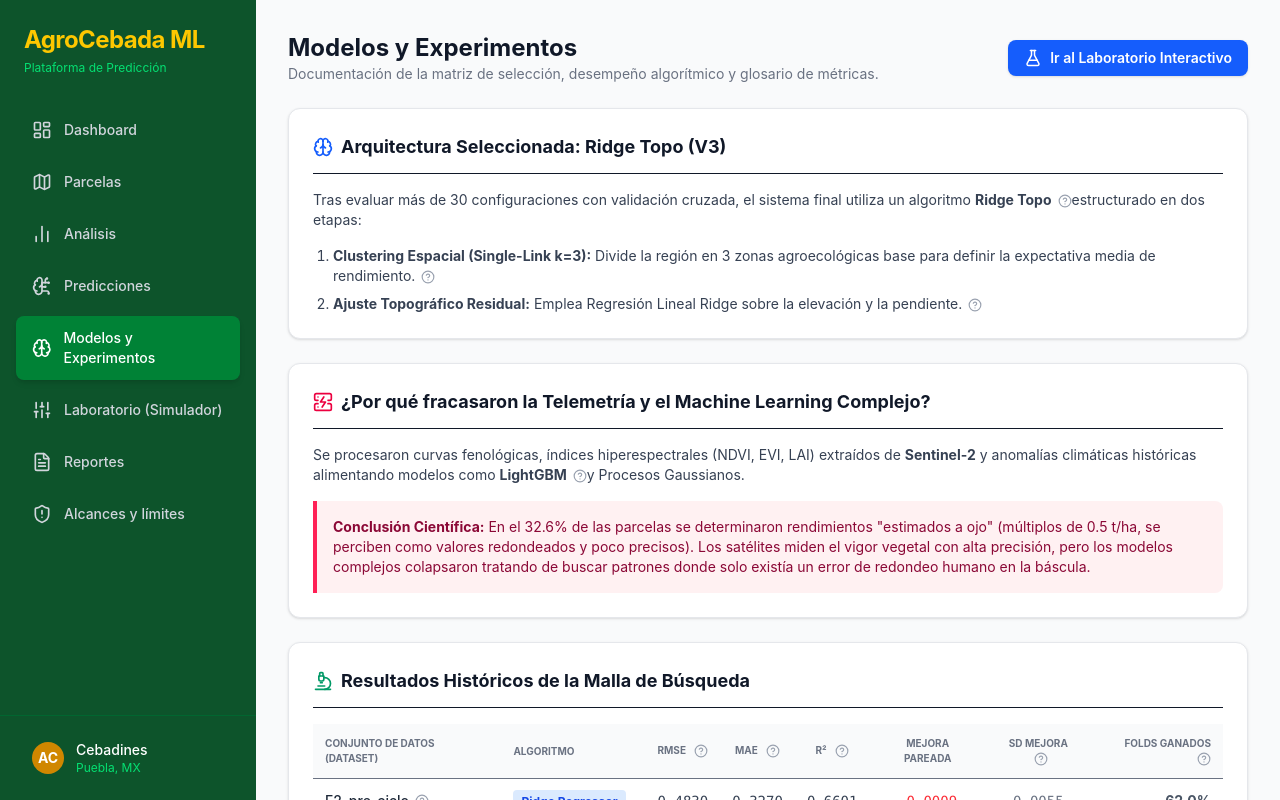
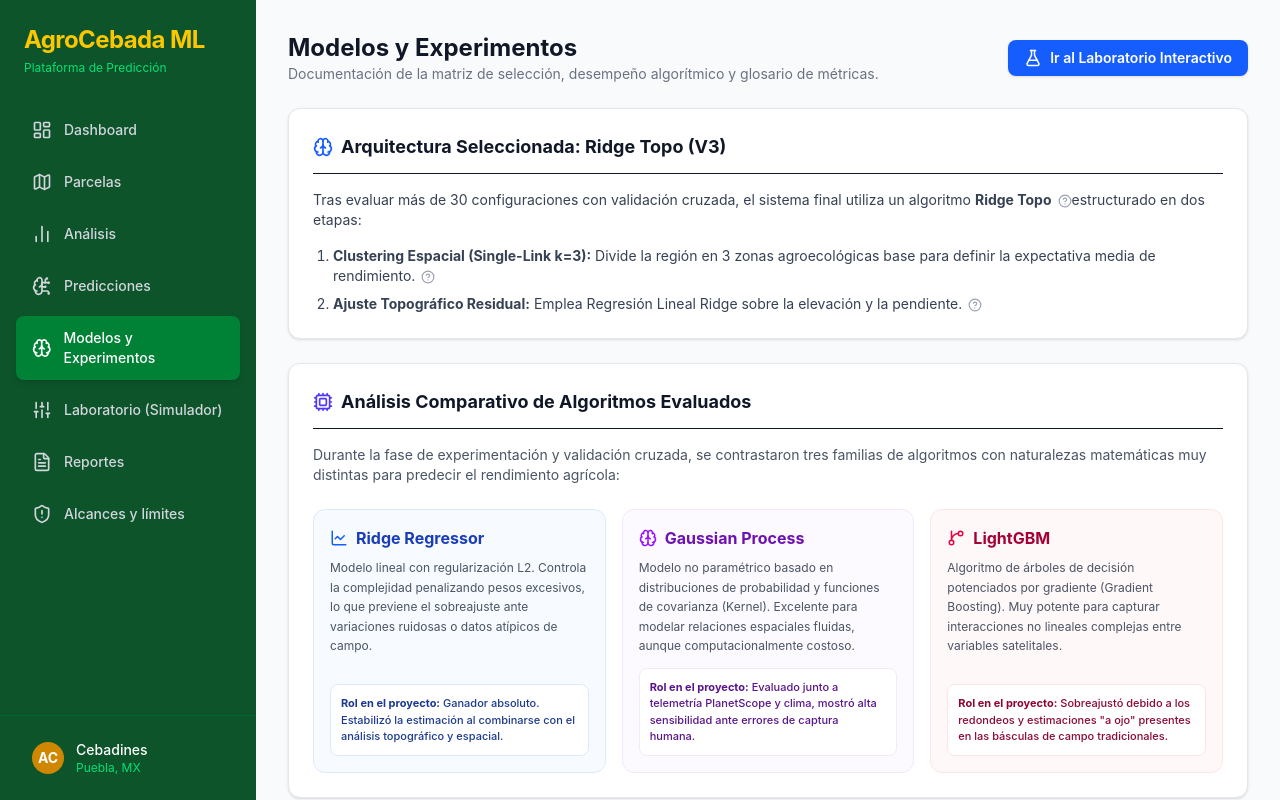
Before and after one commit to Al4arad0/AgroCebada, a React (Vite) app in the folder frontend/: page /models in a window 1280 px wide. Shown: the top 800 px of the page. Built offline with nearby package versions, Linux system fonts and the light colour scheme.

Commit message:
Información adicional

```diff
--- a/frontend/src/pages/Models.tsx
+++ b/frontend/src/pages/Models.tsx
@@ -1,5 +1,5 @@
 import React from 'react';
-import { Brain, ServerCrash, FlaskConical, Microscope } from 'lucide-react';
+import { Brain, ServerCrash, FlaskConical, Microscope, Cpu, LineChart, GitBranch } from 'lucide-react';
 import { Link } from 'react-router-dom';
 import { InfoTooltip } from '../components/ui/InfoToolTip';
 
@@ -74,6 +74,67 @@ export const Models: React.FC = () => {
               <InfoTooltip title="Residual" description="La IA no predice el rendimiento total desde cero; predice cuánto se desvía el rendimiento de la parcela respecto al promedio de su zona." />
             </li>
           </ul>
+        </div>
+      </div>
+
+      {/* NUEVO APARTADO: Análisis Comparativo de Modelos Evaluados */}
+      <div className="bg-white p-6 rounded-xl border border-gray-200 shadow-sm">
+        <h2 className="text-lg font-bold flex items-center gap-2 text-gray-900 border-b pb-3 mb-4">
+          <Cpu size={20} className="text-indigo-600"/> Análisis Comparativo de Algoritmos Evaluados
+        </h2>
+        <p className="text-sm text-gray-600 mb-6">
+          Durante la fase de experimentación y validación cruzada, se contrastaron tres familias de algoritmos con naturalezas matemáticas muy distintas para predecir el rendimiento agrícola:
+        </p>
+        <div className="grid grid-cols-1 md:grid-cols-3 gap-4">
+
+          {/* Tarjeta 1: Ridge Regressor */}
+          <div className="bg-blue-50/50 border border-blue-100 p-4 rounded-xl flex flex-col justify-between">
+            <div>
+              <div className="flex items-center gap-2 text-blue-800 font-bold mb-2">
+                <LineChart size={18} className="text-blue-600" />
+                <h3>Ridge Regressor</h3>
+              </div>
+              <p className="text-xs text-gray-600 mb-3 leading-relaxed">
+                Modelo lineal con regularización L2. Controla la complejidad penalizando pesos excesivos, lo que previene el sobreajuste ante variaciones ruidosas o datos atípicos de campo.
+              </p>
+            </div>
+            <div className="bg-white p-2.5 rounded-lg border border-blue-100 text-[11px] text-blue-900 font-medium">
+              <span className="font-bold">Rol en el proyecto:</span> Ganador absoluto. Estabilizó la estimación al combinarse con el análisis topográfico y espacial.
+            </div>
+          </div>
+
+          {/* Tarjeta 2: Gaussian Process Regressor */}
+          <div className="bg-purple-50/50 border border-purple-100 p-4 rounded-xl flex flex-col justify-between">
+            <div>
+              <div className="flex items-center gap-2 text-purple-800 font-bold mb-2">
+                <Brain size={18} className="text-purple-600" />
+                <h3>Gaussian Process</h3>
+              </div>
+              <p className="text-xs text-gray-600 mb-3 leading-relaxed">
+                Modelo no paramétrico basado en distribuciones de probabilidad y funciones de covarianza (Kernel). Excelente para modelar relaciones espaciales fluidas, aunque computacionalmente costoso.
+              </p>
+            </div>
+            <div className="bg-white p-2.5 rounded-lg border border-purple-100 text-[11px] text-purple-900 font-medium">
+              <span className="font-bold">Rol en el proyecto:</span> Evaluado junto a telemetría PlanetScope y clima, mostró alta sensibilidad ante errores de captura humana.
+            </div>
+          </div>
+
+          {/* Tarjeta 3: LightGBM */}
+          <div className="bg-rose-50/50 border border-rose-100 p-4 rounded-xl flex flex-col justify-between">
+            <div>
+              <div className="flex items-center gap-2 text-rose-800 font-bold mb-2">
+                <GitBranch size={18} className="text-rose-600" />
+                <h3>LightGBM</h3>
+              </div>
+              <p className="text-xs text-gray-600 mb-3 leading-relaxed">
+                Algoritmo de árboles de decisión potenciados por gradiente (Gradient Boosting). Muy potente para capturar interacciones no lineales complejas entre variables satelitales.
+              </p>
+            </div>
+            <div className="bg-white p-2.5 rounded-lg border border-rose-100 text-[11px] text-rose-900 font-medium">
+              <span className="font-bold">Rol en el proyecto:</span> Sobreajustó debido a los redondeos y estimaciones "a ojo" presentes en las básculas de campo tradicionales.
+            </div>
+          </div>
+
         </div>
       </div>
 
--- a/frontend/src/pages/Parcels.tsx
+++ b/frontend/src/pages/Parcels.tsx
@@ -204,7 +204,7 @@ export const Parcels: React.FC = () => {
                       ) : item.rendimientoOficial !== null ? (
                         <div className="flex flex-col items-end">
                            <span className="text-purple-700 bg-purple-50 px-1 py-0.5 rounded border border-purple-200">{item.rendimientoOficial.toFixed(2)}</span>
-                           <span className="text-[9px] text-gray-400 font-normal uppercase">Oficial</span>
+                           <span className="text-[9px] text-gray-400 font-normal uppercase">Generado con modelo</span>
                         </div>
                       ) : item.rendimientoEnVivo !== null ? (
                         <div className="flex flex-col items-end">
```
